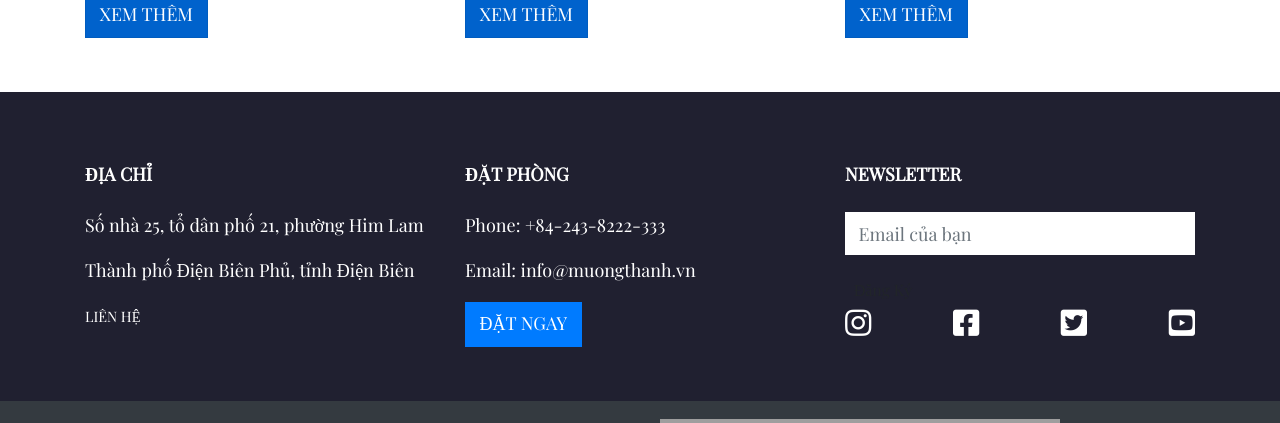
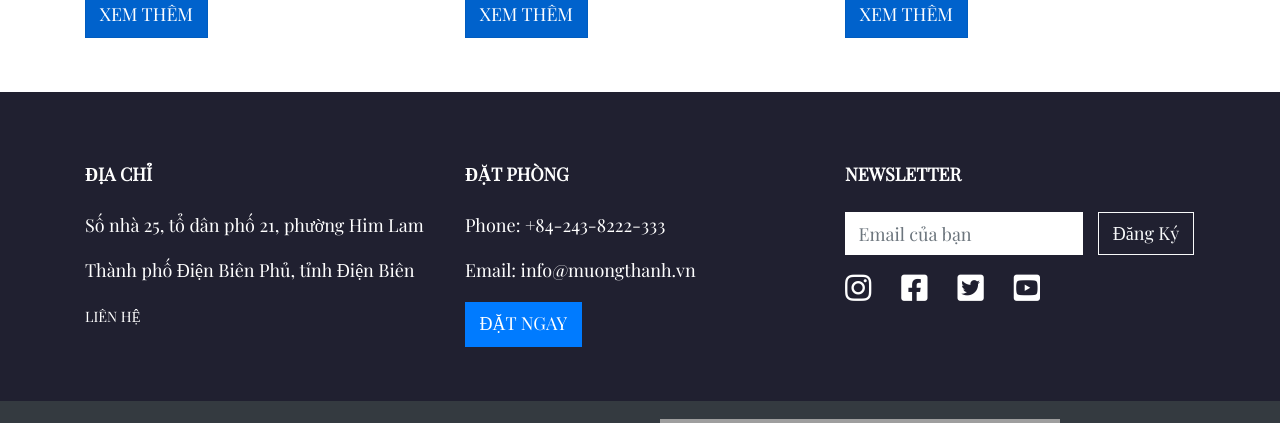
Before and after one commit to fantashi099/Web-Project, a Node server app: page / in a window 1280 px wide. Shown: the part 2904-3327 px from the top of the page. Run offline with Node 20, Linux system fonts and the light colour scheme; some libraries are stand-ins or nearby versions; some web fonts are replaced; grey boxes are pictures that could not be loaded.

Commit message:
Fix email register footer

```diff
--- a/package.json
+++ b/package.json
@@ -12,6 +12,7 @@
     "body-parser": "^1.19.0",
     "ejs": "^3.1.5",
     "express": "^4.17.1",
-    "mongoose": "^5.10.15"
+    "mongoose": "^5.10.15",
+    "request": "^2.88.2"
   }
 }
--- /dev/null
+++ b/public/css/styles.css
@@ -0,0 +1,3 @@
+#footer-icons a {
+  margin-right: 30px;
+}
--- a/views/footer.ejs
+++ b/views/footer.ejs
@@ -55,15 +55,19 @@
         <form class="justify-content-center mx-5 mx-md-0">
           <div class="form-group">
             <label class="form-control-label sr-only" for="email">Email address</label>
-            <input class="form-control" type="email" id="email" aria-describedby="email" placeholder="Email của bạn">
+            <div class="row">
+              <div class="col-8" style="padding-right: 0px;">
+                <input class="form-control" type="email" id="email"  aria-describedby="email" placeholder="Email của bạn">
+              </div>
+              <div class="col-4">
+                <button type="submit" class="btn btn-md btn-outline-light" name="button">Đăng Ký</button>
+              </div>
+            </div>
           </div><!-- form-group -->
 
-          <div class="input-group-append">
-            <button class="btn btn-sm btn-outline-white my-0" type="button">Đăng Ký</button>
-          </div>
         </form>
 
-        <div class="icons d-flex justify-content-between mx-5 mx-md-0">
+        <div class="icons d-flex mx-5 mx-md-0" id="footer-icons">
           <a href="http://www.instagram.com"><i class="fab fa-instagram"></i></a>
           <a href="http://www.facebook.com"><i class="fab fa-facebook-square"></i></a>
           <a href="http://www.twitter.com"><i class="fab fa-twitter-square"></i></a>
--- a/views/header.ejs
+++ b/views/header.ejs
@@ -9,6 +9,7 @@
   <!-- <%# CSS Style Sheet %> -->
   <link rel="stylesheet" href="https://cdn.jsdelivr.net/npm/bootstrap@4.5.3/dist/css/bootstrap.min.css" integrity="sha384-TX8t27EcRE3e/ihU7zmQxVncDAy5uIKz4rEkgIXeMed4M0jlfIDPvg6uqKI2xXr2" crossorigin="anonymous">
   <link rel="stylesheet" href="css/style.css">
+  <link rel="stylesheet" href="css/styles.css">
 
    <!-- favicon -->
   <link rel="icon" type="image/png" href="images/favicon.png">
```
Also changed, not shown: 1 other file.
